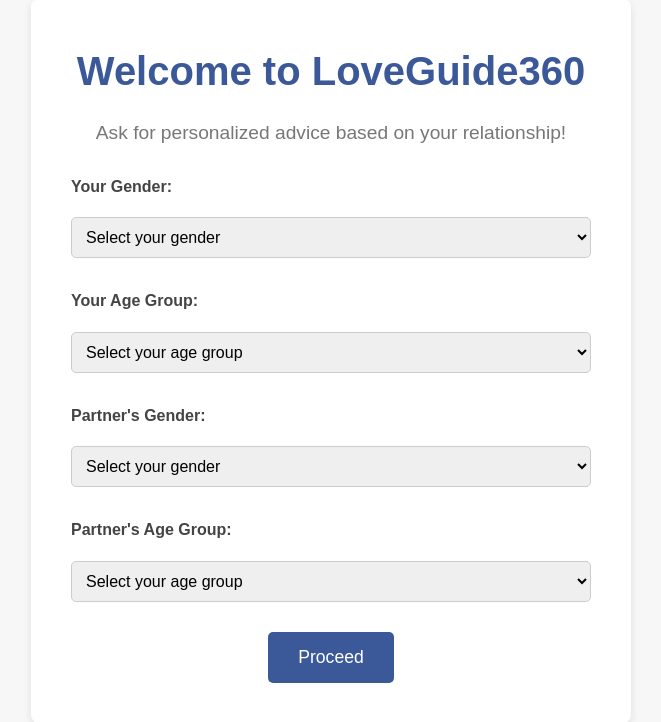
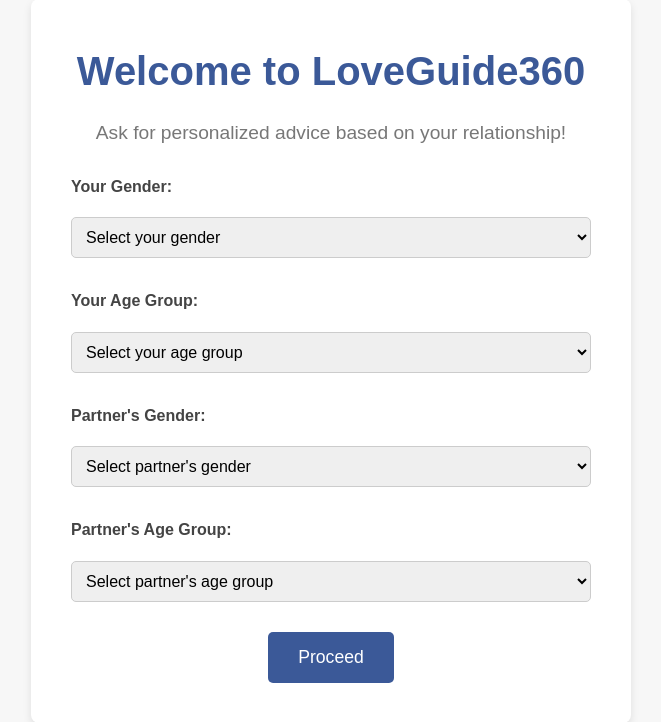
Before and after one commit to czwong02/practical_ai_loveguide360, a Flask app: page / in a window 1280 px wide. Shown: the part 39-761 px from the top of the page, without its empty margins (309-970 px from the left). Run offline with Flask 3, Linux system fonts and the light colour scheme.

Commit message:
Modify wrong select box watermark

```diff
--- a/templates/landing.html
+++ b/templates/landing.html
@@ -42,7 +42,7 @@
         <div class="form-group">
           <label for="partner_gender">Partner's Gender:</label>
           <select id="partner_gender" name="partner_gender" required>
-            <option value="" disabled selected>Select your gender</option>
+            <option value="" disabled selected>Select partner's gender</option>
             <option value="male">Male</option>
             <option value="female">Female</option>
             <option value="non_binary">Non-binary</option>
@@ -54,7 +54,7 @@
         <div class="form-group">
           <label for="partner_age_group">Partner's Age Group:</label>
           <select id="partner_age_group" name="partner_age_group" required>
-            <option value="" disabled selected>Select your age group</option>
+            <option value="" disabled selected>Select partner's age group</option>
             <option value="18-24">18-24</option>
             <option value="25-30">25-30</option>
             <option value="31-40">31-40</option>
```
